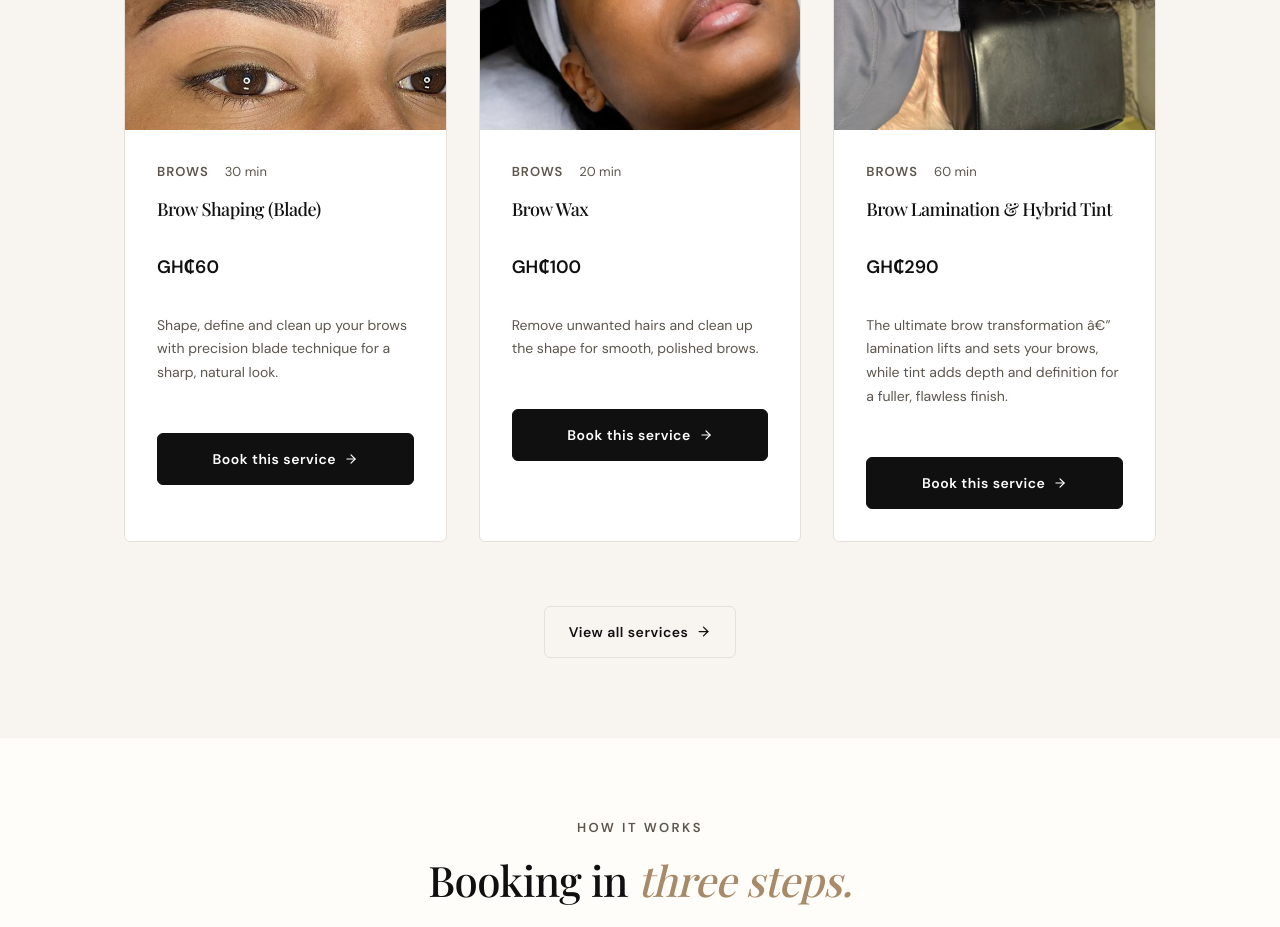
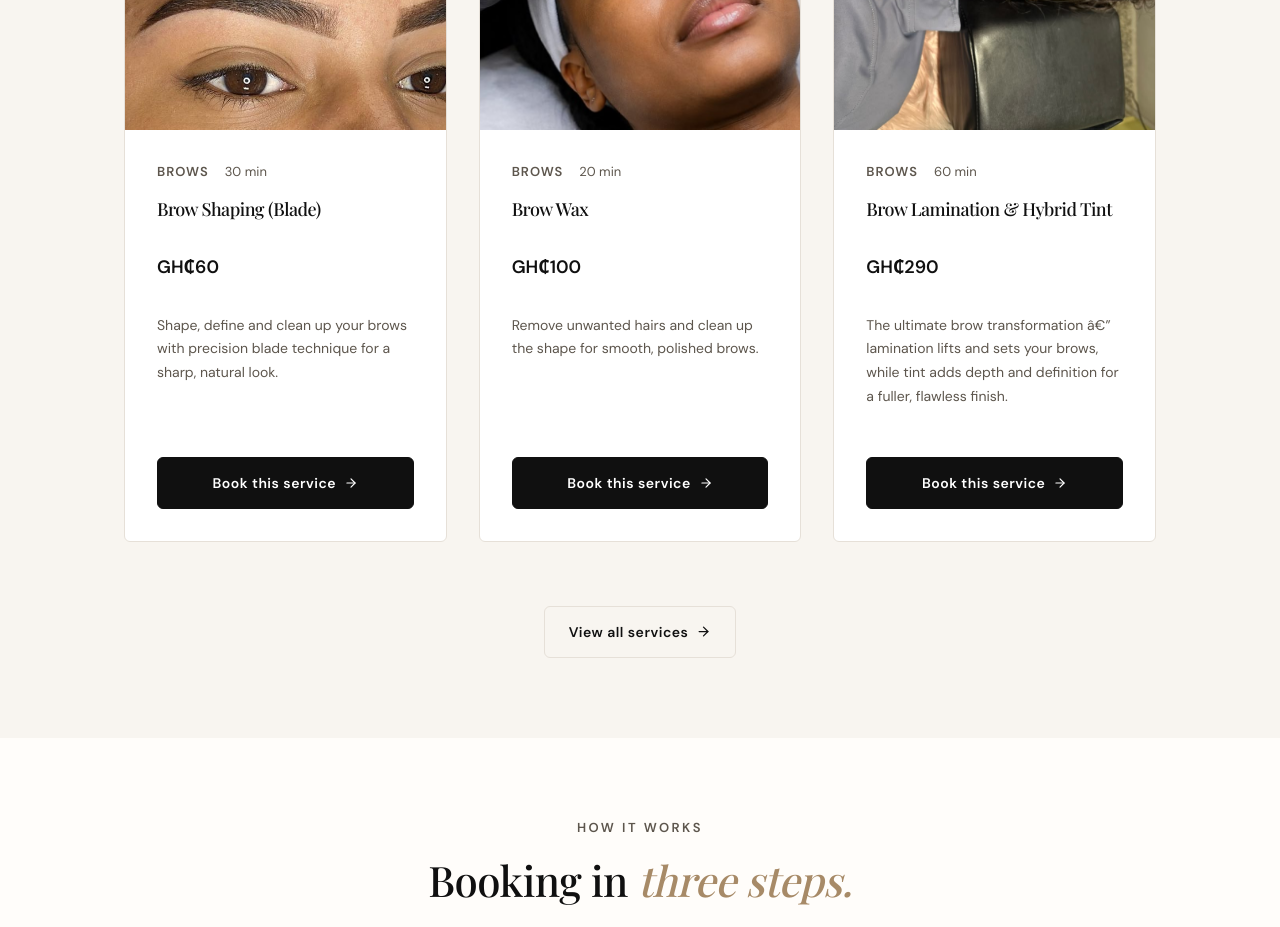
Before and after one commit to Jaytoobad/StyledByC, a React (Vite) app: page / in a window 1280 px wide. Shown: the part 1700-2627 px from the top of the page. Built offline with nearby package versions, Linux system fonts and the light colour scheme; a web font is replaced by a local one.

Commit message:
Align service card buttons: make card-body fill the card height

```diff
--- a/src/styles.css
+++ b/src/styles.css
@@ -801,11 +801,13 @@ p {
 }
 
 .card-body {
-  padding: var(--sb-space-4);
-  display: flex;
-  flex-direction: column;
-  gap: var(--sb-space-2);
-}
+    padding: var(--sb-space-4);
+    display: flex;
+    flex-direction: column;
+    gap: var(--sb-space-2);
+    flex: 1 1 auto;
+    min-height: 0;
+  }
 
 .card-meta {
   display: flex;
```
